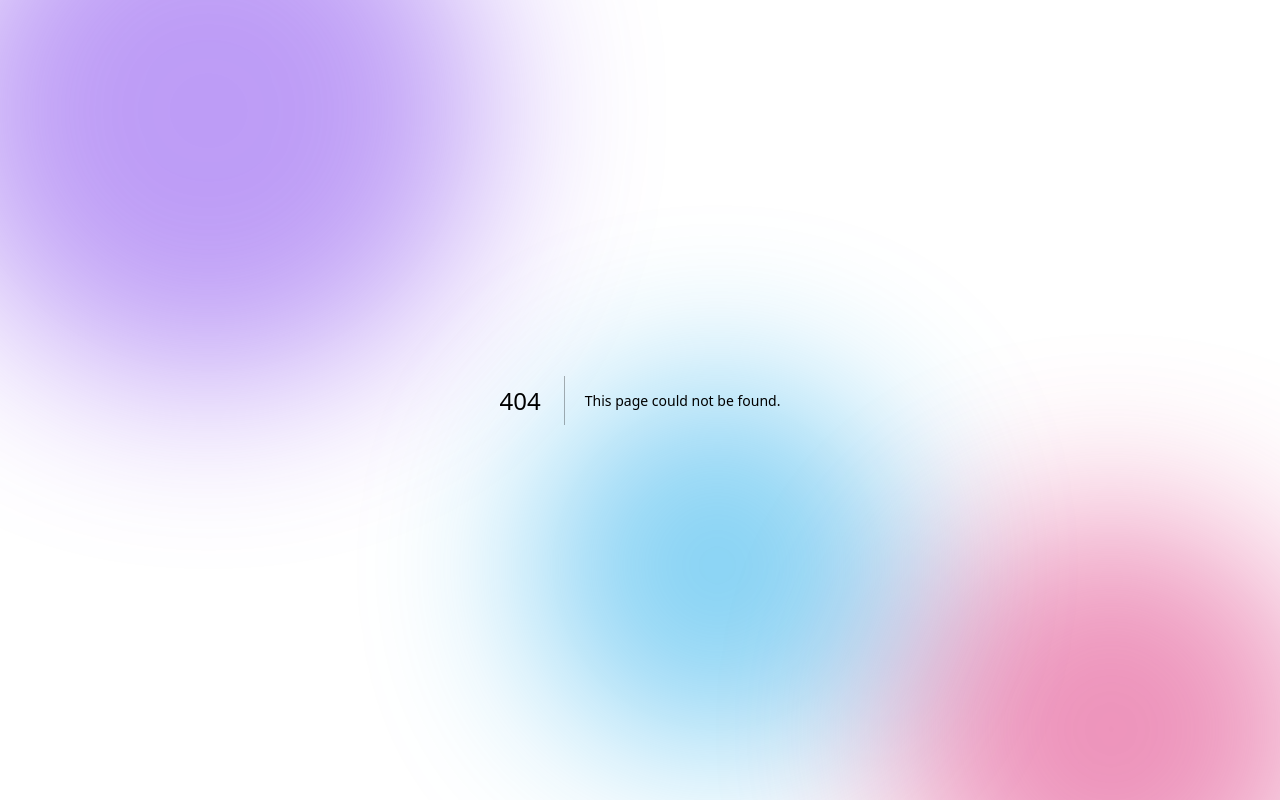
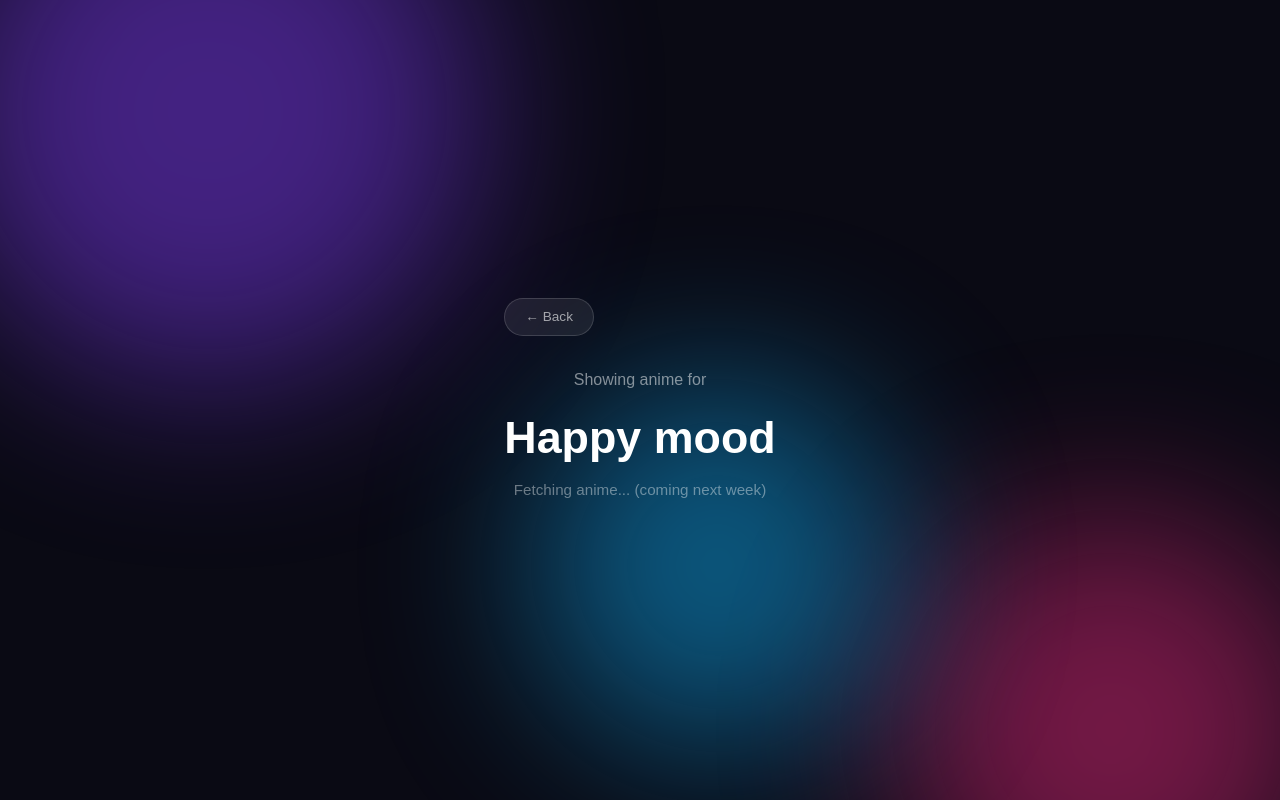
Before and after one commit to bhardwajdhruv/AniMood, a Next.js app: page /results in a window 1280 px wide. Before the commit this address had no page. Built offline with nearby package versions, Linux system fonts and the light colour scheme.

Commit message:
feat: mood navigation and results page routing

```diff
--- a/app/components/MoodCard.js
+++ b/app/components/MoodCard.js
@@ -1,7 +1,18 @@
+'use client'
+
+import { useRouter } from 'next/navigation'
+
 export default function MoodCard({ mood, emoji, delay }) {
+  const router = useRouter()
+
+  function handleClick() {
+    router.push(`/results?mood=${mood}`)
+  }
+
   return (
     <div
       className="glass fade-up cursor-pointer flex flex-col items-center justify-center gap-3 hover:scale-105 transition-all duration-300"
+      onClick={handleClick}
       style={{
         animationDelay: `${delay}ms`,
         padding: "24px 16px",
--- /dev/null
+++ b/app/results/page.js
@@ -0,0 +1,51 @@
+'use client'
+
+import { useRouter, useSearchParams } from 'next/navigation'
+
+export default function ResultsPage() {
+  const router = useRouter()
+  const searchParams = useSearchParams()
+  const mood = searchParams.get('mood') || 'Happy'
+
+  return (
+    <main style={{
+      minHeight: "100vh",
+      display: "flex",
+      flexDirection: "column",
+      alignItems: "center",
+      justifyContent: "center",
+      padding: "40px 24px"
+    }}>
+      <div className="fade-up" style={{ textAlign: "center" }}>
+
+        <button
+          onClick={() => router.push('/')}
+          style={{
+            background: "rgba(255,255,255,0.08)",
+            border: "1px solid rgba(255,255,255,0.15)",
+            color: "rgba(255,255,255,0.6)",
+            padding: "8px 20px",
+            borderRadius: "20px",
+            cursor: "pointer",
+            fontSize: "0.85rem",
+            marginBottom: "32px",
+            display: "block",
+          }}
+        >
+          ← Back
+        </button>
+
+        <p style={{ color: "rgba(255,255,255,0.5)", fontSize: "1rem", marginBottom: "12px" }}>
+          Showing anime for
+        </p>
+        <h1 style={{ fontSize: "2.8rem", fontWeight: 700, color: "white", marginBottom: "8px" }}>
+          {mood} mood
+        </h1>
+        <p style={{ color: "rgba(255,255,255,0.4)", fontSize: "0.95rem" }}>
+          Fetching anime... (coming next week)
+        </p>
+
+      </div>
+    </main>
+  )
+}
```
